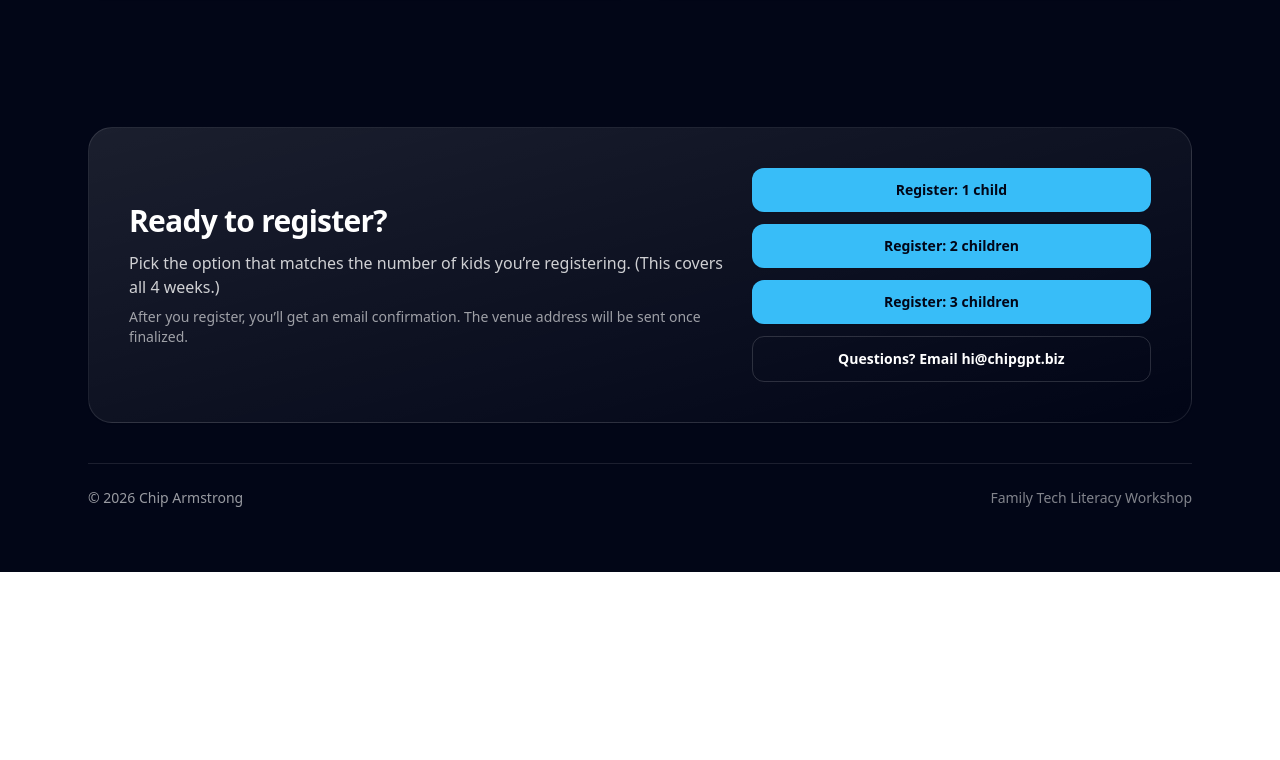
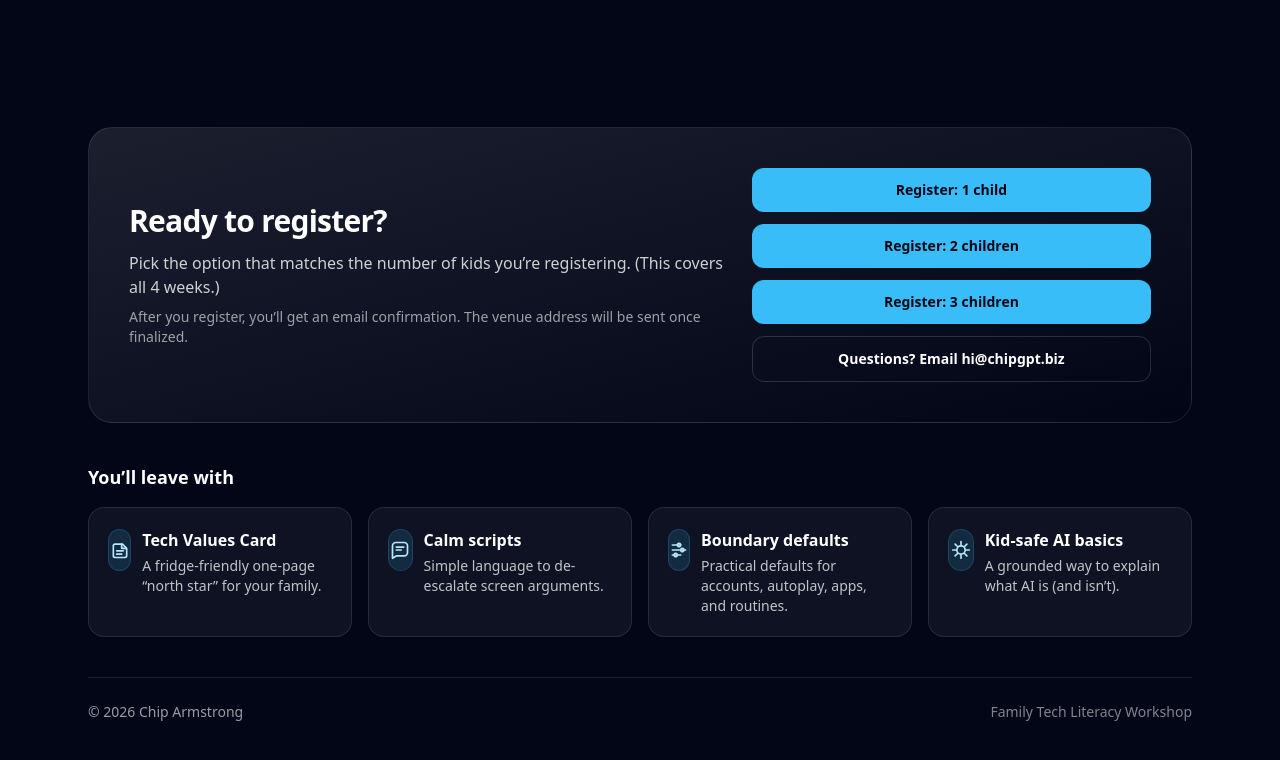
Before and after one commit to chipgpt/tech-literacy-workshop, a React (Vite) app: page / in a window 1280 px wide. Shown: the part 5493-6253 px from the top of the page. Before the commit the page ends 6065 px from the top, so only its background shows below. Built offline with nearby package versions, Linux system fonts and the light colour scheme; the HTML template or start-up script is replaced by a standard one.

Commit message:
Add takeaway icon cards near register

```diff
--- a/src/App.tsx
+++ b/src/App.tsx
@@ -82,6 +82,22 @@ function Card(props: { title: string; children: React.ReactNode }) {
     <div className="rounded-2xl border border-white/10 bg-white/5 p-5 shadow-sm">
       <h3 className="text-base font-semibold text-white">{props.title}</h3>
       <div className="mt-2 text-sm text-white/80">{props.children}</div>
+    </div>
+  );
+}
+
+function TakeawayCard(props: { icon: React.ReactNode; title: string; children: React.ReactNode }) {
+  return (
+    <div className="rounded-2xl border border-white/10 bg-white/5 p-5 shadow-sm">
+      <div className="flex items-start gap-3">
+        <div className="mt-0.5 flex h-10 w-10 items-center justify-center rounded-xl bg-sky-400/15 ring-1 ring-sky-400/30">
+          {props.icon}
+        </div>
+        <div>
+          <h3 className="text-base font-semibold text-white">{props.title}</h3>
+          <div className="mt-1 text-sm text-white/75">{props.children}</div>
+        </div>
+      </div>
     </div>
   );
 }
@@ -599,6 +615,73 @@ export default function App() {
               </div>
             </div>
 
+            <div className="mt-10">
+              <h3 className="text-lg font-semibold text-white">You’ll leave with</h3>
+              <div className="mt-4 grid gap-4 sm:grid-cols-2 lg:grid-cols-4">
+                <TakeawayCard
+                  title="Tech Values Card"
+                  icon={
+                    <svg viewBox="0 0 24 24" className="h-5 w-5 text-sky-200" fill="none" stroke="currentColor" strokeWidth="2" strokeLinecap="round" strokeLinejoin="round">
+                      <path d="M4 7a2 2 0 0 1 2-2h9l5 5v9a2 2 0 0 1-2 2H6a2 2 0 0 1-2-2V7z" />
+                      <path d="M14 5v5h5" />
+                      <path d="M8 13h8" />
+                      <path d="M8 17h6" />
+                    </svg>
+                  }
+                >
+                  A fridge-friendly one-page “north star” for your family.
+                </TakeawayCard>
+
+                <TakeawayCard
+                  title="Calm scripts"
+                  icon={
+                    <svg viewBox="0 0 24 24" className="h-5 w-5 text-sky-200" fill="none" stroke="currentColor" strokeWidth="2" strokeLinecap="round" strokeLinejoin="round">
+                      <path d="M21 15a4 4 0 0 1-4 4H8l-5 3V7a4 4 0 0 1 4-4h10a4 4 0 0 1 4 4v8z" />
+                      <path d="M7.5 8.5h9" />
+                      <path d="M7.5 12h6" />
+                    </svg>
+                  }
+                >
+                  Simple language to de-escalate screen arguments.
+                </TakeawayCard>
+
+                <TakeawayCard
+                  title="Boundary defaults"
+                  icon={
+                    <svg viewBox="0 0 24 24" className="h-5 w-5 text-sky-200" fill="none" stroke="currentColor" strokeWidth="2" strokeLinecap="round" strokeLinejoin="round">
+                      <path d="M4 6h10" />
+                      <path d="M4 18h10" />
+                      <path d="M4 12h16" />
+                      <path d="M14 6a2 2 0 1 0 0 .01" />
+                      <path d="M10 18a2 2 0 1 0 0 .01" />
+                      <path d="M18 12a2 2 0 1 0 0 .01" />
+                    </svg>
+                  }
+                >
+                  Practical defaults for accounts, autoplay, apps, and routines.
+                </TakeawayCard>
+
+                <TakeawayCard
+                  title="Kid-safe AI basics"
+                  icon={
+                    <svg viewBox="0 0 24 24" className="h-5 w-5 text-sky-200" fill="none" stroke="currentColor" strokeWidth="2" strokeLinecap="round" strokeLinejoin="round">
+                      <path d="M12 2v4" />
+                      <path d="M12 18v4" />
+                      <path d="M4.93 4.93l2.83 2.83" />
+                      <path d="M16.24 16.24l2.83 2.83" />
+                      <path d="M2 12h4" />
+                      <path d="M18 12h4" />
+                      <path d="M4.93 19.07l2.83-2.83" />
+                      <path d="M16.24 7.76l2.83-2.83" />
+                      <path d="M12 7a5 5 0 1 0 0 10a5 5 0 0 0 0-10z" />
+                    </svg>
+                  }
+                >
+                  A grounded way to explain what AI is (and isn’t).
+                </TakeawayCard>
+              </div>
+            </div>
+
             <footer className="mt-10 border-t border-white/10 pt-6 text-sm text-white/60">
               <div className="flex flex-col gap-2 sm:flex-row sm:items-center sm:justify-between">
                 <p>© {new Date().getFullYear()} Chip Armstrong</p>
```
